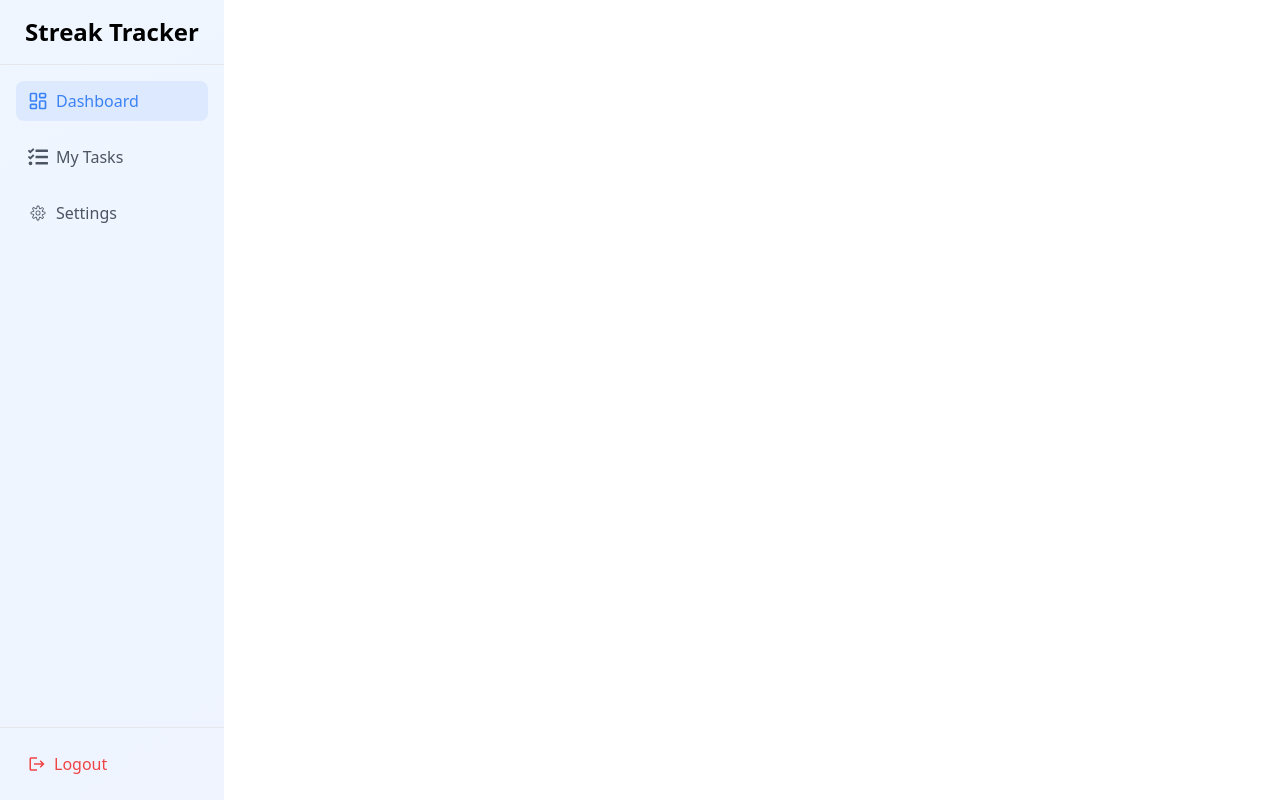
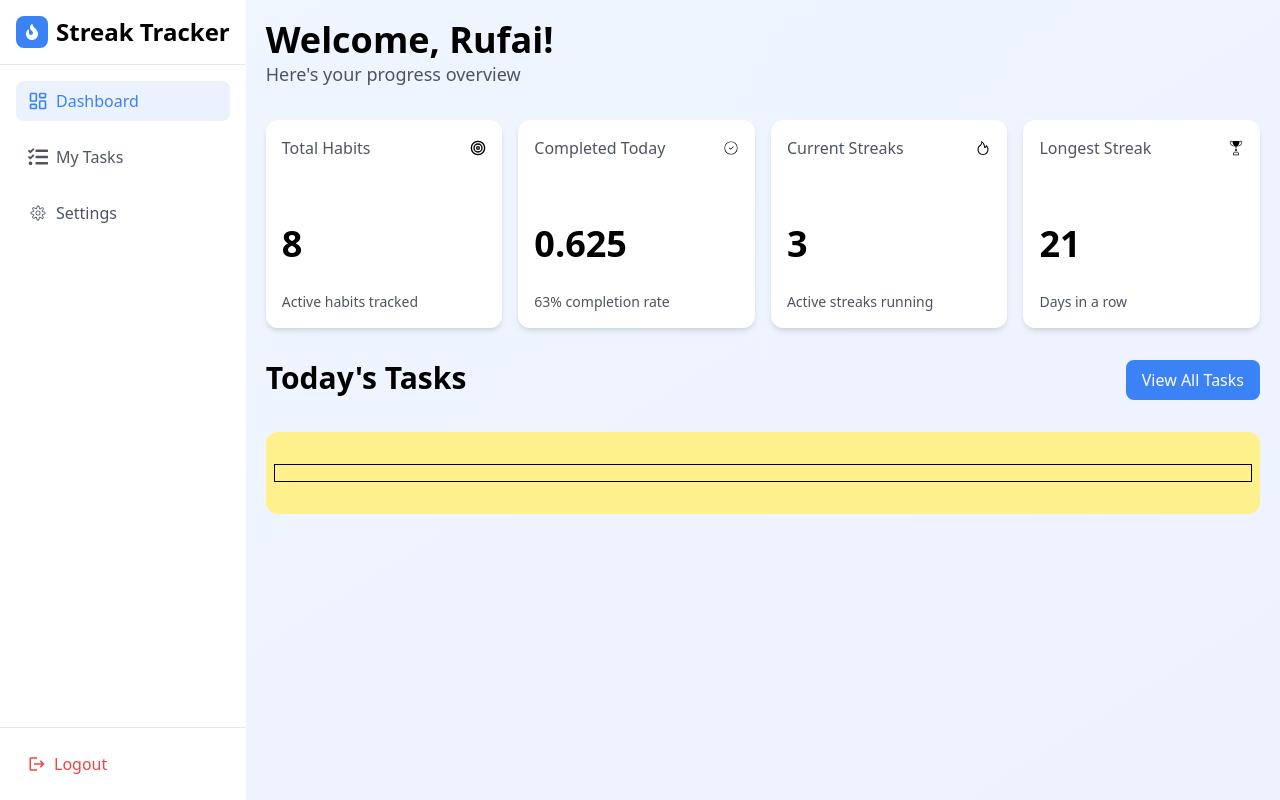
Before and after one commit to TaslimYusuf2210/Streak-Tracker, a React (Vite) app: page /dashboard in a window 1280 px wide. Built offline with nearby package versions, Linux system fonts and the light colour scheme.

Commit message:
dashboard card

```diff
--- /dev/null
+++ b/src/components/Card.jsx
@@ -0,0 +1,16 @@
+function Card({title, icon, value, footer}) {
+    return (
+        <div className="min-h-52 p-4 rounded-xl bg-white shadow-md flex flex-col justify-between">
+            <div className="flex justify-between items-center">
+                <p className="text-gray-600 font-medium">{title}</p>
+                <span>{icon}</span>
+            </div>
+            <div className="h-1/2 flex flex-col justify-between">
+                <p className="text-4xl font-bold">{value}</p>
+                <p className="text-gray-600 text-sm">{footer}</p>
+            </div>
+        </div>
+     );
+}
+
+export default Card;
--- /dev/null
+++ b/src/components/Checkbox.jsx
@@ -0,0 +1,9 @@
+function Checkbox() {
+    return (
+        <div className="p-2 border border-black">
+
+        </div>
+     );
+}
+
+export default Checkbox;
--- a/src/components/Sidebar.jsx
+++ b/src/components/Sidebar.jsx
@@ -3,6 +3,7 @@ import { LuLayoutDashboard } from "react-icons/lu";
 import { FaTasks } from "react-icons/fa";
 import { CiSettings } from "react-icons/ci";
 import { MdLogout } from "react-icons/md";
+import { FaFire } from "react-icons/fa";
 
 const items = [
     {
@@ -24,9 +25,10 @@ const items = [
 
 function Sidebar() {
     return (
-        <div className="min-w-56 text-center justify-between flex flex-col">
+        <div className="min-w-56 text-center bg-white justify-between flex flex-col">
             <div>
-                <div className="p-4">
+                <div className="p-4 flex items-center justify-center gap-2">
+                    <div className="p-2 rounded-lg bg-primary"><FaFire  className="text-white"/></div>
                     <h2 className="text-2xl font-bold">Streak Tracker</h2>
                 </div>
                 <hr />
--- /dev/null
+++ b/src/components/Task.jsx
@@ -0,0 +1,12 @@
+import Checkbox from "./Checkbox";
+
+function Task() {
+    return (
+        <div className="bg-yellow-200 px-2 py-8 rounded-xl">
+            <Checkbox></Checkbox>
+
+        </div>
+     );
+}
+
+export default Task;
--- a/src/layout/DashboardLayout.jsx
+++ b/src/layout/DashboardLayout.jsx
@@ -5,7 +5,7 @@ function DashboardLayout() {
     return (
         <div className="flex h-screen">
             <Sidebar></Sidebar>
-            <main className="flex-1 p-5 bg-white">
+            <main className="flex-1 p-5">
                 <Outlet />
             </main>
         </div>
--- a/src/pages/Dashboard.jsx
+++ b/src/pages/Dashboard.jsx
@@ -1,7 +1,89 @@
+import { AiOutlineFire } from "react-icons/ai";
+import { CiCircleCheck } from "react-icons/ci";
+import { GiTrophyCup } from "react-icons/gi";
+import { LuTarget } from "react-icons/lu";
+import Card from "../components/card";
+import Task from "../components/Task";
+
+const tasks = [
+    {
+        tasks: "Morning Exercise",
+        days: 7
+    },
+    {
+        tasks: "Read for 30 minutes",
+        days: 14
+    },
+    {
+        tasks: "Drink 8 glasses of water",
+        days: 5
+    },
+    {
+        tasks: "Meditate",
+        days: 21
+    },
+    {
+        tasks: "Practice coding",
+        days: 3
+    },
+]
+
+const cards = [
+    {
+        title: "Total Habits",
+        icon: <LuTarget />,
+        value: 8,
+        footer: "Active habits tracked"
+    },
+    {
+        title: "Completed Today",
+        icon: <CiCircleCheck />,
+        value: 5/8,
+        footer: "63% completion rate"
+    },
+    {
+        title: "Current Streaks",
+        icon: <AiOutlineFire />,
+        value: 3,
+        footer: "Active streaks running"
+    },
+    {
+        title: "Longest Streak",
+        icon: <GiTrophyCup />,
+        value: 21,
+        footer: "Days in a row"
+    },
+]
+
 function Dashboard() {
     return (
-        <div>
+        <div className="space-y-8">
+            <div className="text-left">
+                <h1 className="font-bold text-4xl">Welcome, Rufai!</h1>
+                <p className="text-lg text-gray-600">Here's your progress overview</p>
+            </div>
+            <div className="grid grid-cols-4 gap-4">
+                {cards.map((card, index) => (
+                <Card
+                key={index}
+                title={card.title}
+                icon={card.icon}
+                value={card.value}
+                footer={card.footer}
+                >
 
+                </Card>
+                ))}
+            </div>
+            <div>
+                <div className="flex justify-between">
+                    <h3 className="text-3xl font-bold">Today's Tasks</h3>
+                    <button className="px-4 py-2 bg-primary rounded-lg text-white">View All Tasks</button>
+                </div>
+                <div className="mt-8">
+                    <Task></Task>
+                </div>
+            </div>
         </div>
      );
 }
```
